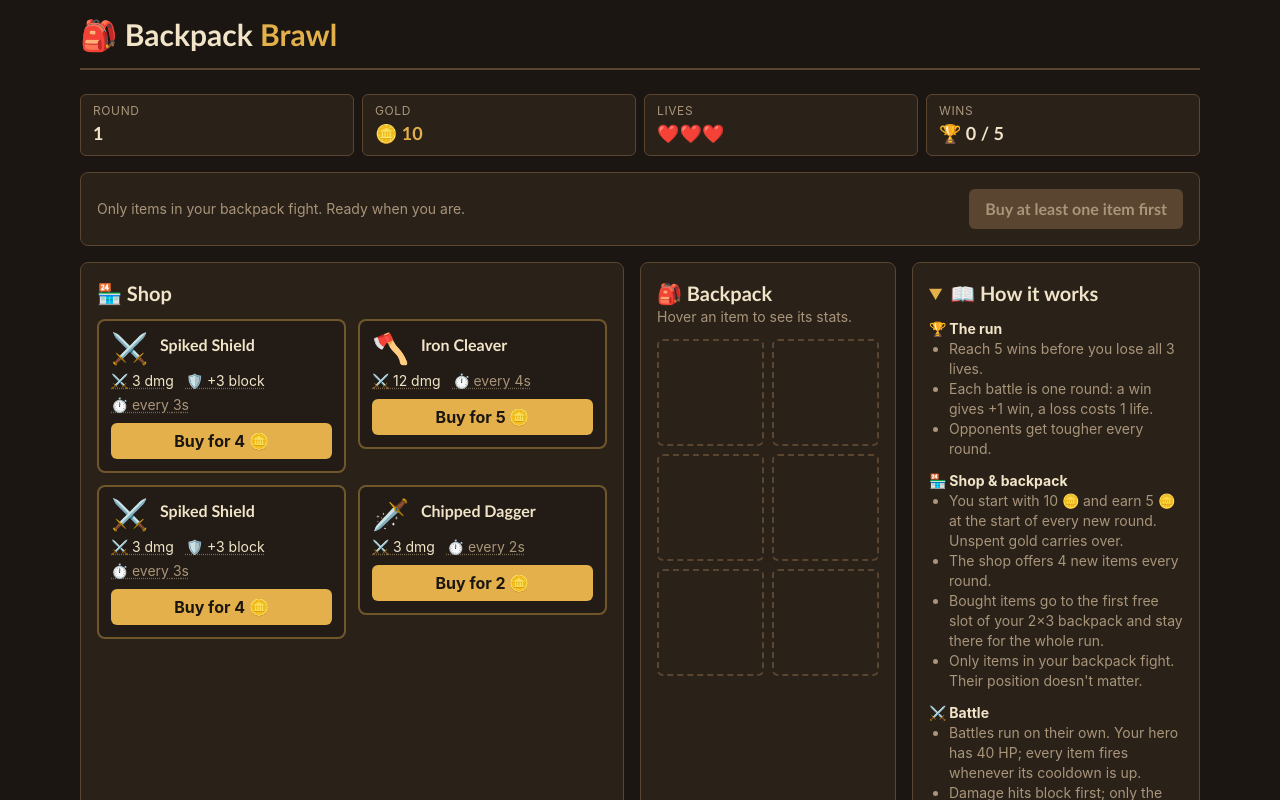
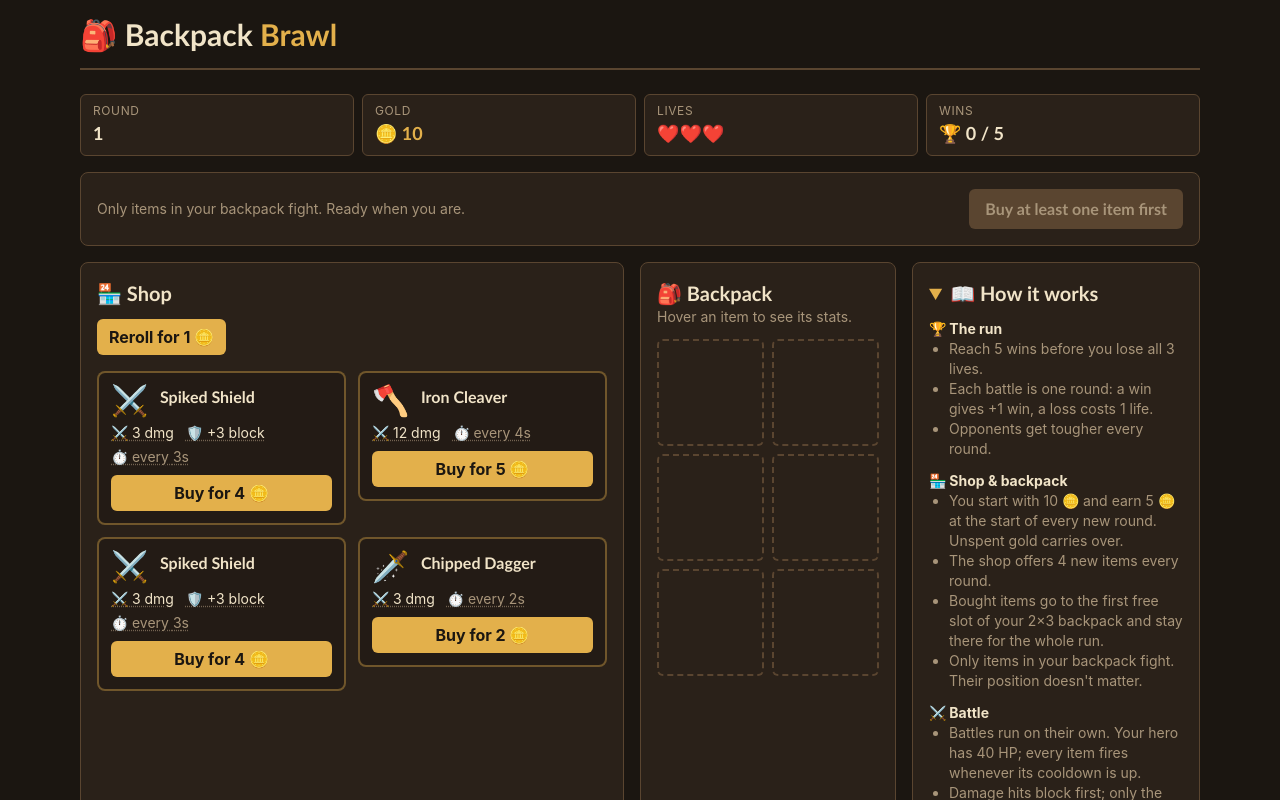
Before and after one commit to Alexandraxx1/AWE-praktische-Pruefung, a React (Vite) app: page / in a window 1280 px wide. Both pictures are taken after a click on the button "🎒 New run". Shown: the top 800 px of the page. Built offline with nearby package versions, Linux system fonts and the light colour scheme.

Commit message:
feat(B1): add shop reroll for one gold

```diff
--- a/src/components/Shop.tsx
+++ b/src/components/Shop.tsx
@@ -1,17 +1,29 @@
 import { getItem } from "../items";
-import { buyBlocker } from "../run";
+import { buyBlocker, REROLL_COST, rerollBlocker } from "../run";
 import type { RunState } from "../types";
 import { ItemCard } from "./ItemCard";
 
 interface ShopProps {
   run: RunState;
   onBuy: (offerIndex: number) => void;
+
+  // The parent component provides the shop reroll action.
+  onReroll: () => void;
 }
 
-export function Shop({ run, onBuy }: ShopProps) {
-  return (
+export function Shop({ run, onBuy, onReroll }: ShopProps) {  return (
     <section className="rounded-lg border border-panel-edge bg-panel p-4">
       <h2 className="mb-3 font-display text-xl font-bold">🏪 Shop</h2>
+      {/* Show why rerolling is unavailable before the player clicks. */}
+      <button
+        type="button"
+        onClick={onReroll}
+        disabled={rerollBlocker(run) !== null}
+        title={rerollBlocker(run) ?? undefined}
+        className="mb-4 rounded-md bg-gold px-3 py-1.5 font-bold text-ink hover:brightness-110 disabled:bg-panel-edge disabled:text-muted"
+      >
+        {rerollBlocker(run) ?? `Reroll for ${REROLL_COST} 🪙`}
+      </button>
       <ul className="grid grid-cols-1 gap-3 sm:grid-cols-2">
         {run.shop.map((itemId, index) => {
           if (!itemId) {
--- a/src/pages/ShopPage.tsx
+++ b/src/pages/ShopPage.tsx
@@ -5,7 +5,7 @@ import { RulesPanel } from "../components/RulesPanel";
 import { RunHeader } from "../components/RunHeader";
 import { Shop } from "../components/Shop";
 import { fightBlocker, searchFailed, startBattle, startSearch, updateRun } from "../game";
-import { buyItem, sellItem } from "../run";
+import { buyItem, rerollShop, sellItem } from "../run";
 import { useActiveGame } from "../state/GameContext";
 
 export function ShopPage() {
@@ -21,6 +21,11 @@ export function ShopPage() {
     update((current) => updateRun(current, (currentRun) => sellItem(currentRun, slotIndex)));
   }
 
+
+  function handleReroll() {
+    // updateRun ensures that rerolling only works during the shopping phase.
+    update((current) => updateRun(current, rerollShop));
+  }
 
   // Once the opponent is found the phase becomes "battle" and RequireRoute redirects to the battle page.
   async function handleFindOpponent() {
@@ -42,7 +47,7 @@ export function ShopPage() {
 
       {/* While searching, the whole shop/backpack area is disabled so the fighting build can't change. */}
       <fieldset disabled={phase !== "shop"} className="grid min-w-0 gap-4 disabled:opacity-60 lg:grid-cols-[1fr_16rem_18rem]">
-        <Shop run={run} onBuy={handleBuy} />
+        <Shop run={run} onBuy={handleBuy} onReroll={handleReroll} />
         {/* Connect the backpack Sell buttons to the selling function. */}
         <Backpack backpack={run.backpack} onSell={handleSell} />
         <aside className="flex flex-col gap-4">
--- a/src/run.ts
+++ b/src/run.ts
@@ -85,6 +85,32 @@ export function sellItem(state: RunState, slotIndex: number): RunState {
 }
 
 
+export const REROLL_COST = 1;
+
+/** Explains why the shop cannot be rerolled, or returns null if it is allowed. */
+export function rerollBlocker(state: RunState): string | null {
+  if (state.gold < REROLL_COST) return "Not enough gold";
+
+  return null;
+}
+
+/** Replaces the shop offers and charges one gold. */
+export function rerollShop(state: RunState): RunState {
+  // A reroll must not change the run when the player has too little gold.
+  if (rerollBlocker(state) !== null) return state;
+
+  // Use the saved seed to generate four deterministic shop offers.
+  const roll = rollShop(state.seed);
+
+  return {
+    ...state,
+    gold: state.gold - REROLL_COST,
+    shop: roll.offers,
+    seed: roll.seed,
+  };
+}
+
+
 export type RunOutcome = "victory" | "defeat";
 
 /** `victory` / `defeat` once the run is over, otherwise `null`. */
```
Also changed, not shown: 1 other file (tests, documents, lock files or other folders).
